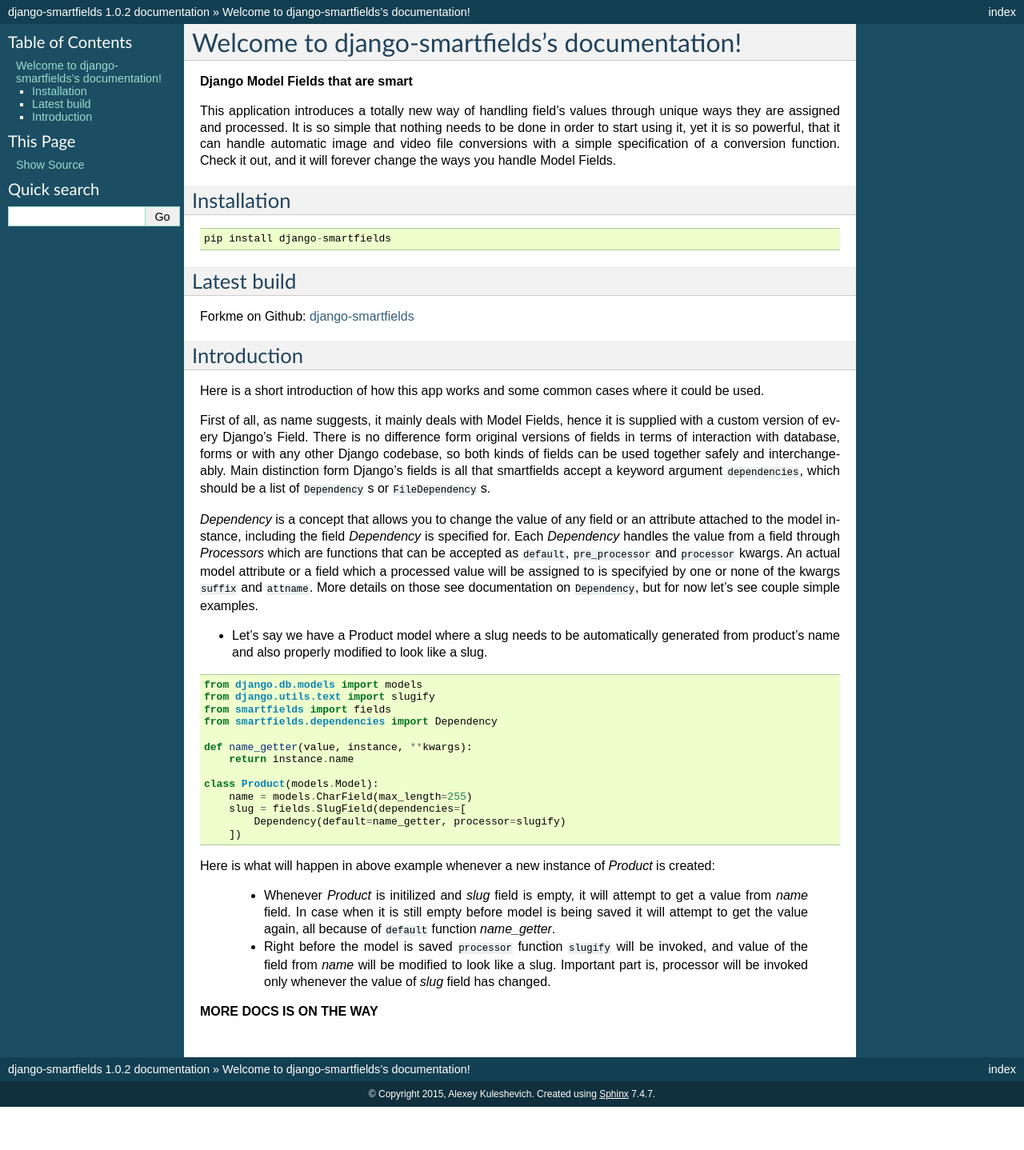
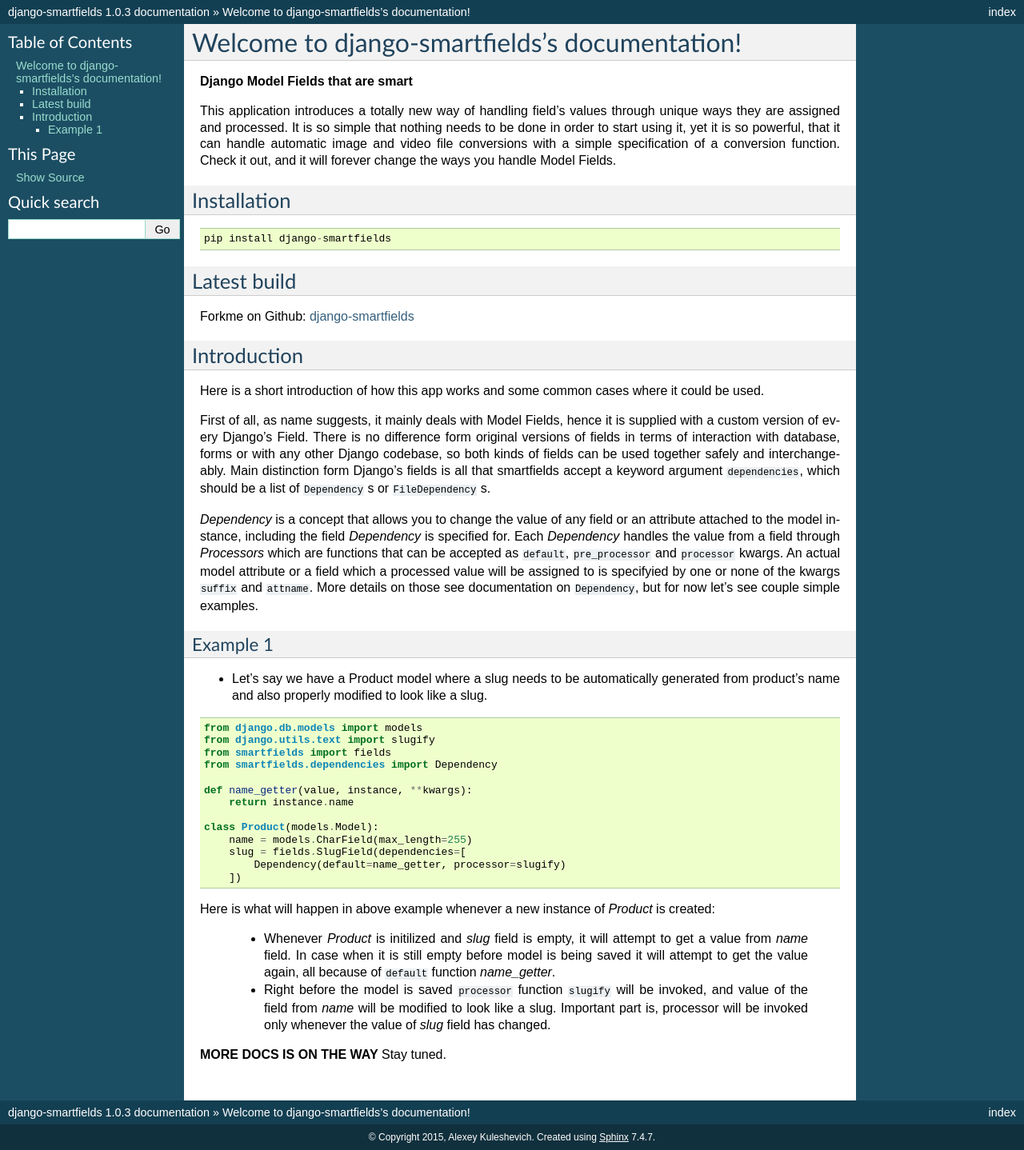
Before and after one commit to lehins/django-smartfields, a Sphinx documentation site: the page built from docs/source/index.rst, in a window 1280 px wide. Shown: the whole page at 80% size. Built offline with Sphinx 7.4.7, drawn with Linux system fonts in a browser that asks for light colours; before the commit the page ends 1384 px from its top, so only the background shows below that.

Commit message:
bumped up the version

```diff
--- a/docs/source/index.rst
+++ b/docs/source/index.rst
@@ -48,6 +48,9 @@
 kwargs ``suffix`` and ``attname``. More details on those see documentation on
 ``Dependency``, but for now let's see couple simple examples.
 
+Example 1
+^^^^^^^^^
+
 * Let's say we have a Product model where a slug needs to be automatically
   generated from product's name and also properly modified to look like a slug.
 
@@ -79,4 +82,4 @@
       a slug. Important part is, processor will be invoked only whenever the
       value of `slug` field has changed.
 
-**MORE DOCS IS ON THE WAY**
+**MORE DOCS IS ON THE WAY** Stay tuned.
--- a/smartfields/__init__.py
+++ b/smartfields/__init__.py
@@ -1,7 +1,7 @@
 
 # Major, minor, revision
 
-VERSION = (1, 0, 2)
+VERSION = (1, 0, 3)
 
 def get_version():
     return "%s.%s.%s" % VERSION
```
